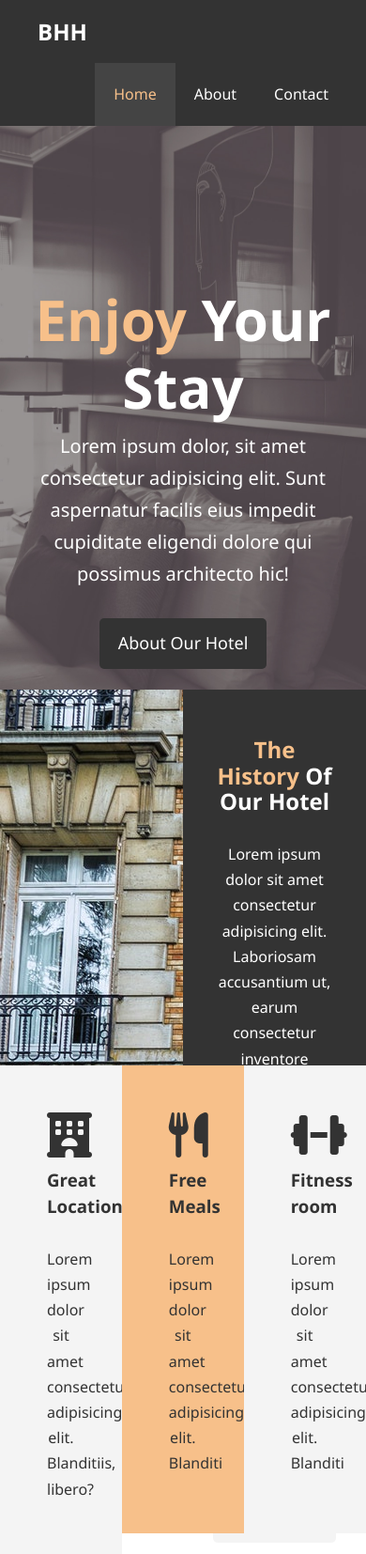
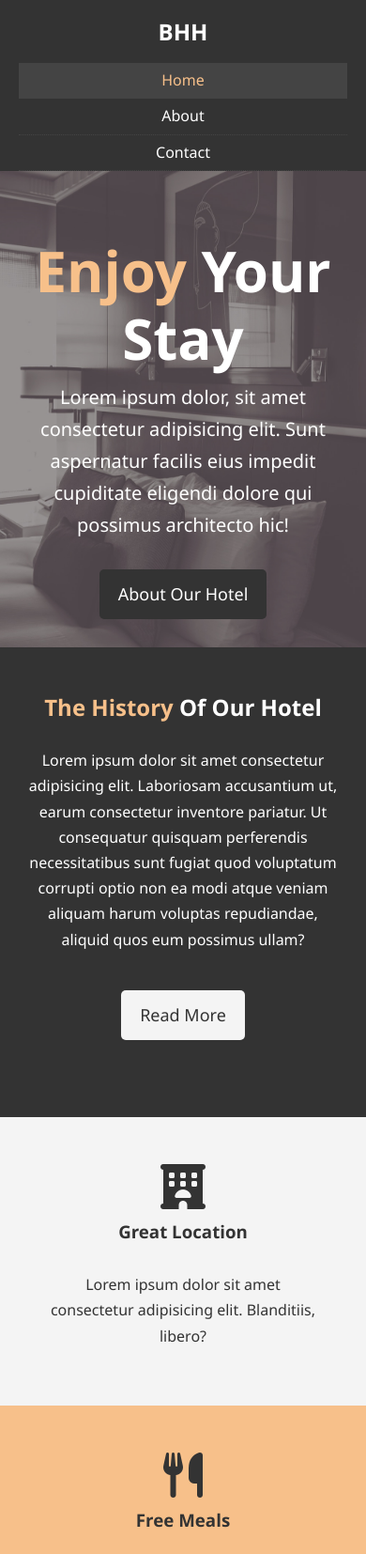
Before and after one commit to bennyh960/Hotel, a plain HTML site: page index.html in a window 390 px wide. Shown: the top 1654 px of the page at 94% size. Drawn offline with Linux system fonts and the light colour scheme.

Commit message:
added responsivness to mobile

```diff
--- a/about.html
+++ b/about.html
@@ -8,6 +8,8 @@
     <meta name="keywords" content="hotel,ashkelon hotel,vacation">
     <title>Hotel BHH |  About</title>
     <link rel="stylesheet" href="./css/style.css">
+    <link rel="stylesheet" media="screen and (max-width:768px)" href="./css/mobile.css">
+
 </head>
 <body>
     <header>
--- /dev/null
+++ b/css/mobile.css
@@ -0,0 +1,60 @@
+#navbar .logo {
+    float: none;
+    text-align: center;
+}
+
+#navbar ul ,#navbar ul li {
+    float:none ;
+}
+
+#navbar ul li a {
+    padding: 5px;
+    border-bottom: #444 dotted 1px;
+}
+
+/* Showcase */
+#showcase{
+    height: 100%;
+}
+
+#showcase .showcase-content {
+    padding-top: 70px;
+    padding-bottom: 30px;
+}
+
+/* home info  */
+#home-info .info-img {
+    display: none;
+}
+
+#home-info .info-content {
+    float: none;
+    width: 100%;
+    text-align: center;
+}
+
+/* boxes */
+.box {
+    float: none;
+    width: 100%;
+}
+
+/* About */
+#about-info .info-right,
+#about-info .info-left {
+    float: none;
+    width: 100%;
+}
+
+#about-info .info-right{
+    margin-top: 30px;
+}
+
+.l-heading {
+    text-align: center;
+}
+
+
+#contact-info .box{
+    border-bottom: #444 dotted 1px;
+}
--- a/css/style.css
+++ b/css/style.css
@@ -83,6 +83,7 @@ p {
 
 .l-heading {
     font-size: 40px;
+    line-height: 1.2;
 }
 
 /* padding */
@@ -101,7 +102,7 @@ p {
     color: #fff;
 }
 
-#navbar h1 {
+#navbar .logo {
     float: left;
     padding: 20px;
 }
@@ -153,7 +154,7 @@ p {
 
 /* home info */
 #home-info{
-    height: 400px;
+    height: 500px;
 }
 
 #home-info .info-img {
@@ -209,7 +210,7 @@ p {
 
 /* Testimonials */
 #testimonials {
-    height: 600px;
+    height: 100%;
     background: url('../images/test-bg.jpg') no-repeat
     center center/cover;
     padding-top: 100px;
--- a/index.html
+++ b/index.html
@@ -9,6 +9,7 @@
     <title>Hotel BHH |  Welcome</title>
     <script src="https://kit.fontawesome.com/35d411cefd.js" crossorigin="anonymous"></script>
     <link rel="stylesheet" href="./css/style.css">
+    <link rel="stylesheet" media="screen and (max-width:768px)" href="./css/mobile.css">
 </head>
 <body>
     <header>
```
Also changed, not shown: contact.html (+2 -0 lines).
